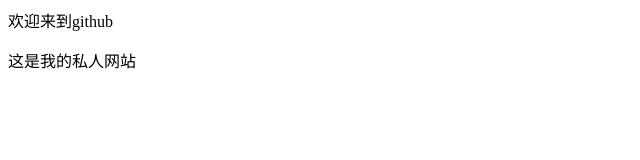
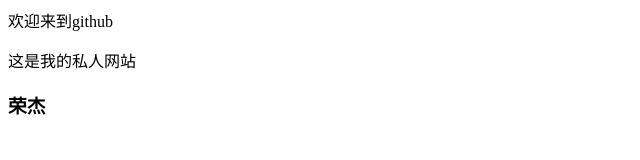
Before and after one commit to zuoyistart/zuoyistart.github.io, a plain HTML site: page index.html in a window 1280 px wide. Shown: the full height of the page, 0-640 px from the left. Drawn offline with Linux system fonts and the light colour scheme.

Commit message:
Update index.html

```diff
--- a/index.html
+++ b/index.html
@@ -1,2 +1,3 @@
 <p>欢迎来到github</p>
 <p>这是我的私人网站</p>
+<h3>荣杰</h3>
```
